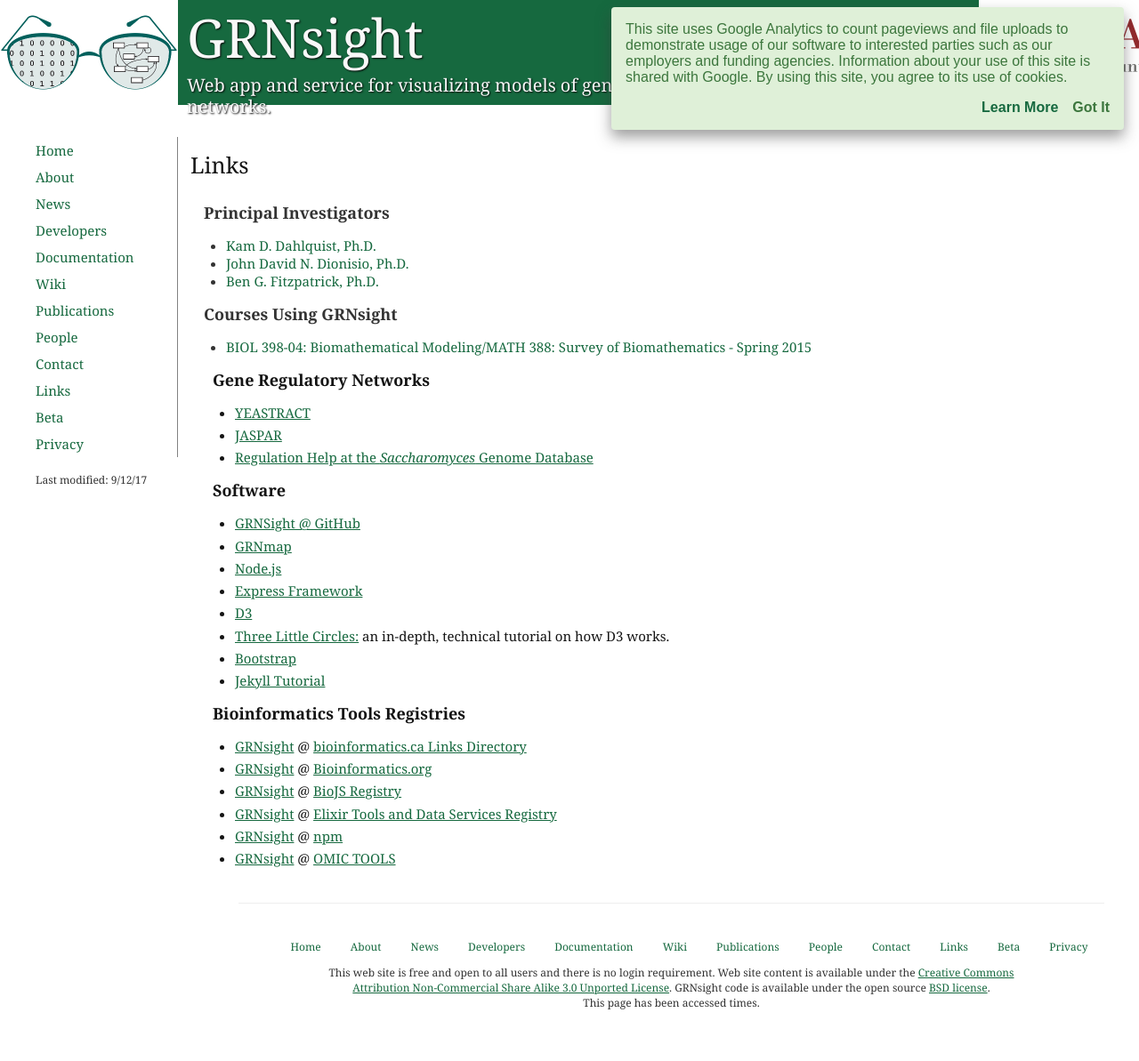
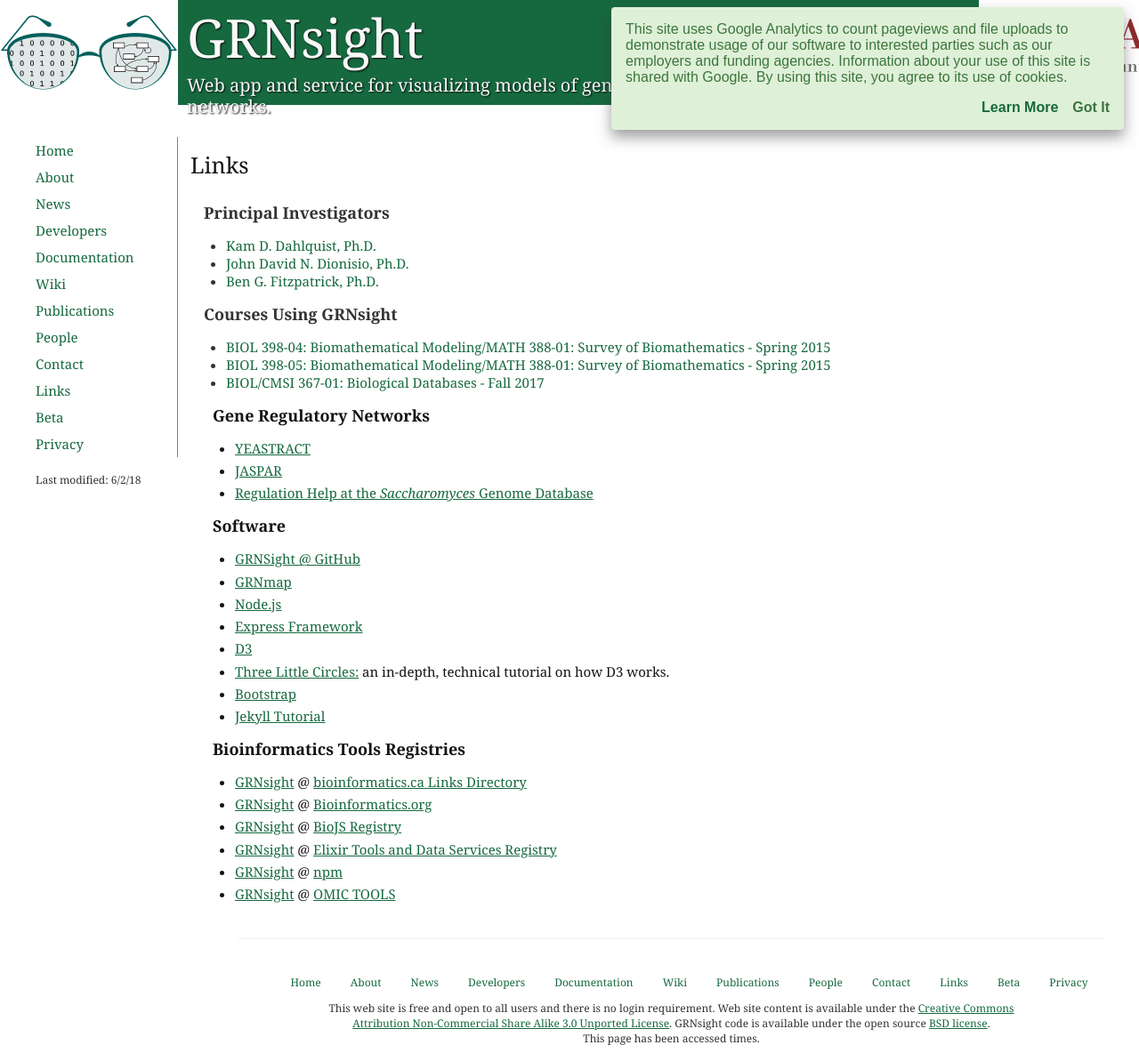
Before and after one commit to dondi/GRNsight, a Jekyll site: the page built from links.html, in a window 1280 px wide. Shown: the whole page at 89% size. Built offline with Jekyll 4.4.1, drawn with Linux system fonts in a browser that asks for light colours; nearby versions of some CDN libraries; before the commit the page ends 1153 px from its top, so only the background shows below that.

Commit message:
add course links

```diff
--- a/links.html
+++ b/links.html
@@ -1,21 +1,23 @@
 ---
 layout: default
 title: Links
-modified: 9/12/17
+modified: 6/2/18
 description: Useful links for GRNsight, an open source web application and service for visualizing models of small- to medium-scale gene regulatory networks.
 ---
             <p id="pageTitle">Links</p>
 
                 <h4 class="linkHeader">Principal Investigators</h4>
                 <ul class="linkInfo">
-                    <li><a href="http://myweb.lmu.edu/kdahlqui" target="_blank">Kam D. Dahlquist, Ph.D.</a></li>
-                    <li><a href="http://myweb.lmu.edu/dondi" target="_blank">John David N. Dionisio, Ph.D.</a></li>
-                    <li><a href="http://myweb.lmu.edu/bfitzpatrick/" target="_blank">Ben G. Fitzpatrick, Ph.D.</a></li>
+                    <li><a href="http://kdahlquist.github.io/DahlquistLab/" target="_blank">Kam D. Dahlquist, Ph.D.</a></li>
+                    <li><a href="http://dondi.lmu.build/" target="_blank">John David N. Dionisio, Ph.D.</a></li>
+                    <li><a href="https://cse.lmu.edu/department/math/facultyandstaff/?expert=ben.fitzpatrick" target="_blank">Ben G. Fitzpatrick, Ph.D.</a></li>
                 </ul>
 
                 <h4 class="linkHeader">Courses Using GRNsight</h4>
                 <ul class="linkInfo">
-                  <li><a href="http://www.openwetware.org/wiki/BIOL398-04/S15" target="_blank">BIOL 398-04: Biomathematical Modeling/MATH 388: Survey of Biomathematics - Spring 2015</a></li>
+                  <li><a href="http://www.openwetware.org/wiki/BIOL398-04/S15" target="_blank">BIOL 398-04: Biomathematical Modeling/MATH 388-01: Survey of Biomathematics - Spring 2015</a></li>
+                  <li><a href="https://openwetware.org/wiki/BIOL398-05/S17" target="_blank">BIOL 398-05: Biomathematical Modeling/MATH 388-01: Survey of Biomathematics - Spring 2015</a></li>
+                  <li><a href="https://xmlpipedb.cs.lmu.edu/biodb/fall2017/index.php/Main_Page" target="_blank">BIOL/CMSI 367-01: Biological Databases - Fall 2017</a></li>
                 </ul>
 
             <div id="pageContent">
```
